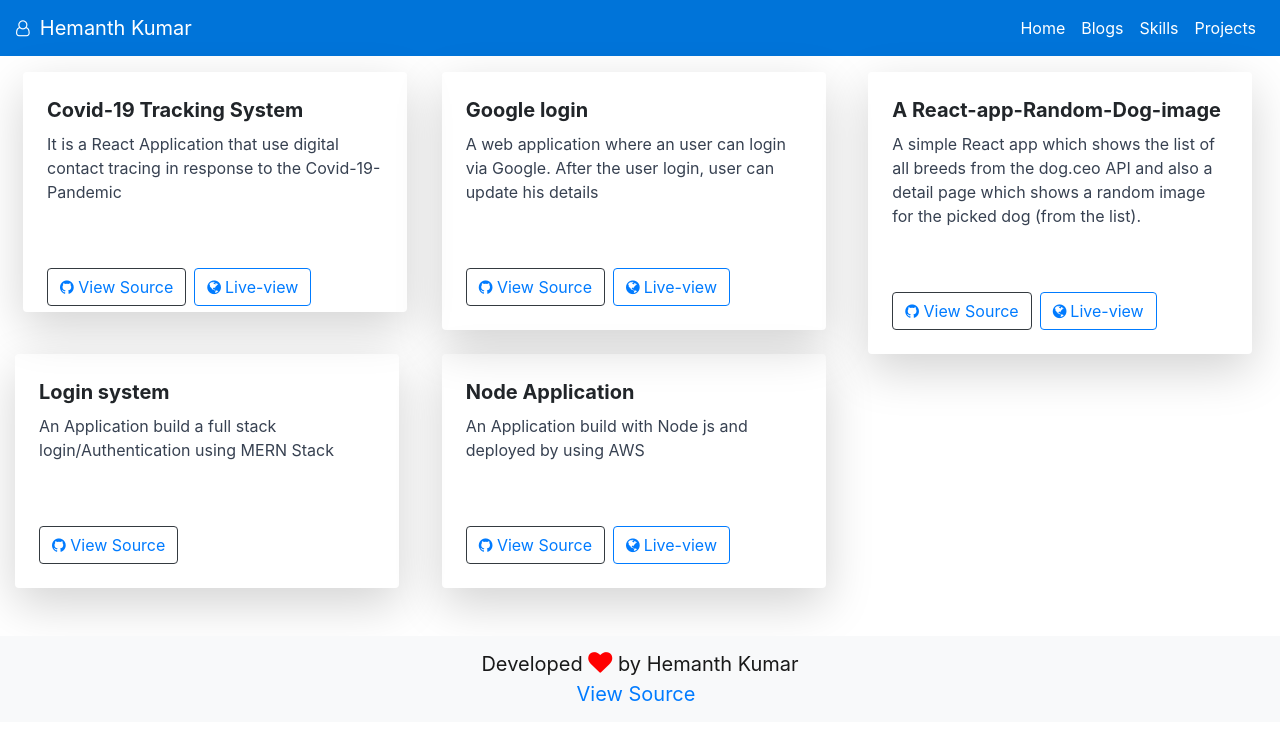
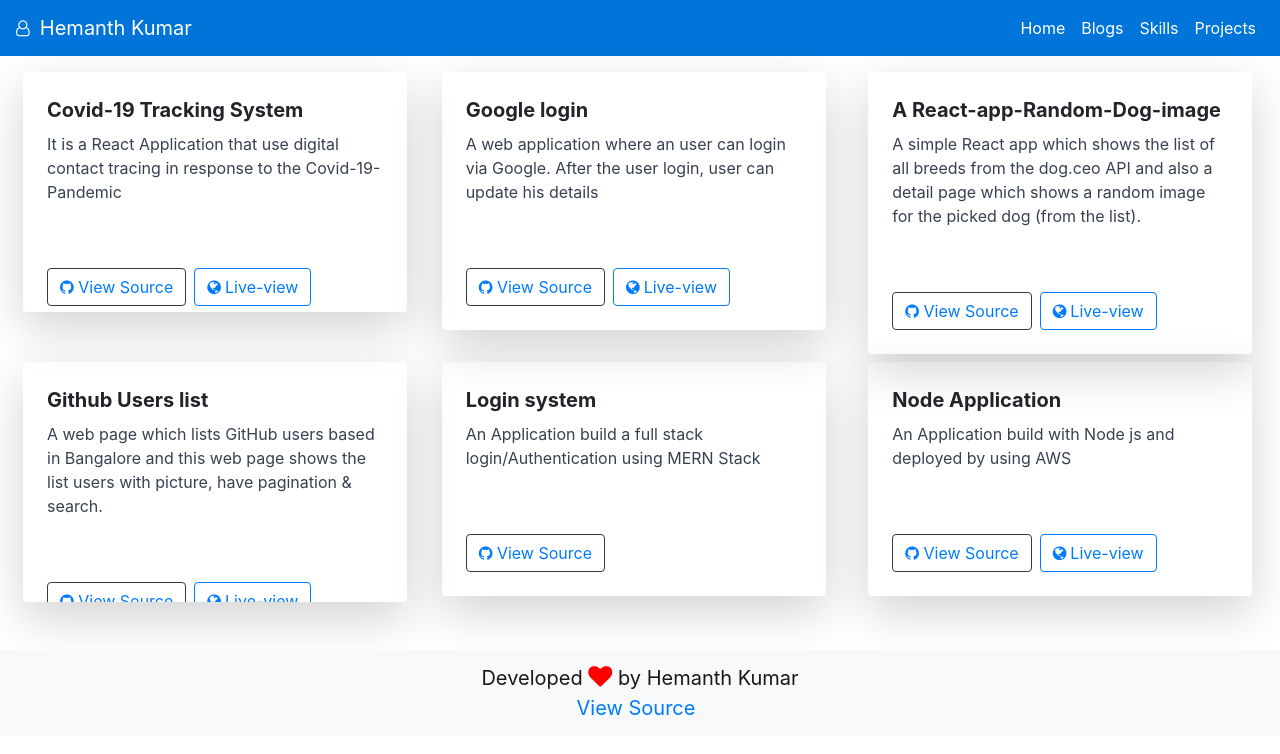
Before and after one commit to kumar342/portifolio-react-app, a React (Create React App) app: page /projects in a window 1280 px wide. Shown: the top 754 px of the page. Built offline with nearby package versions, Linux system fonts and the light colour scheme.

Commit message:
another project added

```diff
--- a/src/components/Projects.js
+++ b/src/components/Projects.js
@@ -97,8 +97,38 @@ export default class Projects extends Component {
           </div>
         </div>
 
-        <div className="col-sm-12">
+        <div className="col-sm-12 mt-2">
           <div className="row">
+            <div className="col-sm-4 ">
+              <div className="max-w-sm rounded overflow-hidden shadow-lg h-60  ml-2">
+                <div className="px-6 py-4">
+                  <div className="font-bold text-xl  mb-2">
+                    Github Users list
+                  </div>
+                  <p className="text-gray-700 text-base">
+                    A web page which lists GitHub users based in Bangalore and
+                    this web page shows the list users with picture, have
+                    pagination & search.
+                  </p>
+                </div>
+                <div className="px-6 py-4">
+                  <button type="button" className="btn btn-outline-dark mr-2">
+                    {" "}
+                    <a href="https://github.com/kumar342/Git-search-users-api-project.git">
+                      <i className="fa fa-github" aria-hidden="true"></i> View
+                      Source
+                    </a>
+                  </button>
+
+                  <button type="button" className="btn btn-outline-primary">
+                    <a href="https://githubuserslist.netlify.app/">
+                      <i className="fa fa-globe mr-1" aria-hidden="true"></i>
+                      Live-view
+                    </a>
+                  </button>
+                </div>
+              </div>
+            </div>
             <div className="col-sm-4">
               <div className="max-w-sm rounded overflow-hidden shadow-lg">
                 <div className="px-6 py-4">
```
